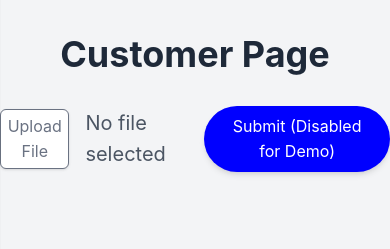
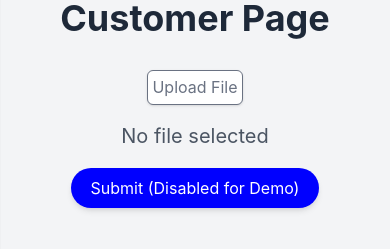
Before and after one commit to abelucsd/insight-board, a React (Vite) app in the folder frontend/: page /customers/add-batch in a window 390 px wide. Shown: the part 415-664 px from the top of the page. Built offline with nearby package versions, Linux system fonts and the light colour scheme; no server answers.

Commit message:
release/v0.2.10
* Includes:
  - Update batch load items ui for mobile responsiveness.

```diff
--- a/frontend/src/pages/customers/LoadCustomers.tsx
+++ b/frontend/src/pages/customers/LoadCustomers.tsx
@@ -14,7 +14,7 @@ const LoadCustomers = () => {
     <div className="flex flex-col items-center justify-center h-screen bg-gray-100">
       <h1 className="text-4xl font-bold text-gray-800">Customer Page</h1>
 
-      <div className="flex flex-row items-center justify-center gap-4 mt-8">
+      <div className="flex flex-col md:flex-row items-center justify-center gap-4 mt-8">
         <input
           type="file"
           className="hidden"
--- a/frontend/src/pages/invoices/LoadInvoices.tsx
+++ b/frontend/src/pages/invoices/LoadInvoices.tsx
@@ -16,7 +16,7 @@ const LoadInvoices = () => {
 
       {/* 2 Invoice Table */}
       {/* 1 Upload Many Invoice */}
-      <div className="flex flex-row items-center justify-center gap-4 mt-8">
+      <div className="flex flex-col md:flex-row items-center justify-center gap-4 mt-8">
         <input
           type="file"
           className="hidden"
--- a/frontend/src/pages/products/LoadProducts.tsx
+++ b/frontend/src/pages/products/LoadProducts.tsx
@@ -17,7 +17,7 @@ const LoadProducts = () => {
 
       {/* 2 Products Table */}
       {/* 1 Upload Many Products */}
-      <div className="flex flex-row items-center justify-center gap-4 mt-8">
+      <div className="flex flex-col md:flex-row items-center justify-center gap-4 mt-8">
         <input
           type="file"
           className="hidden"
```
